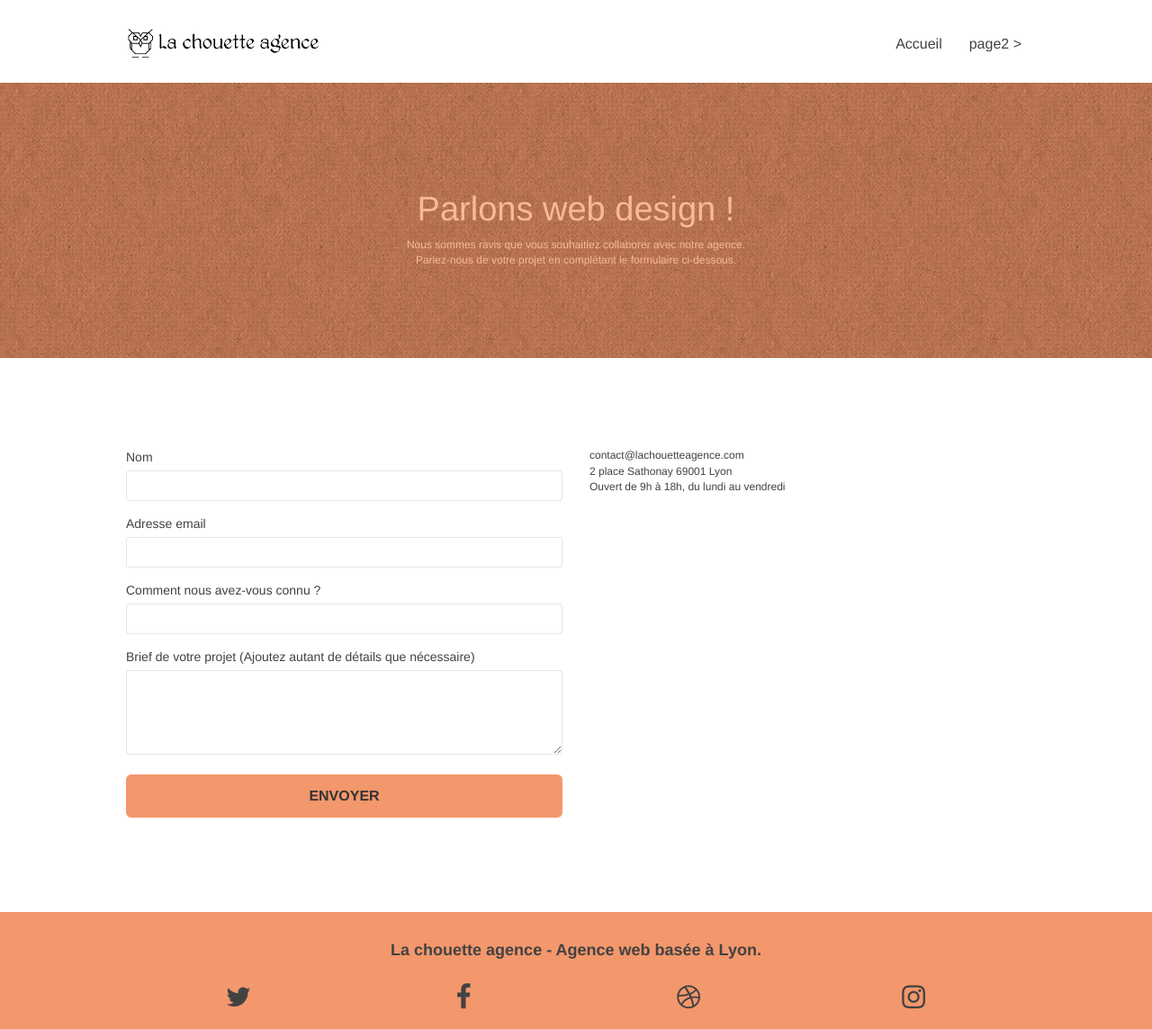
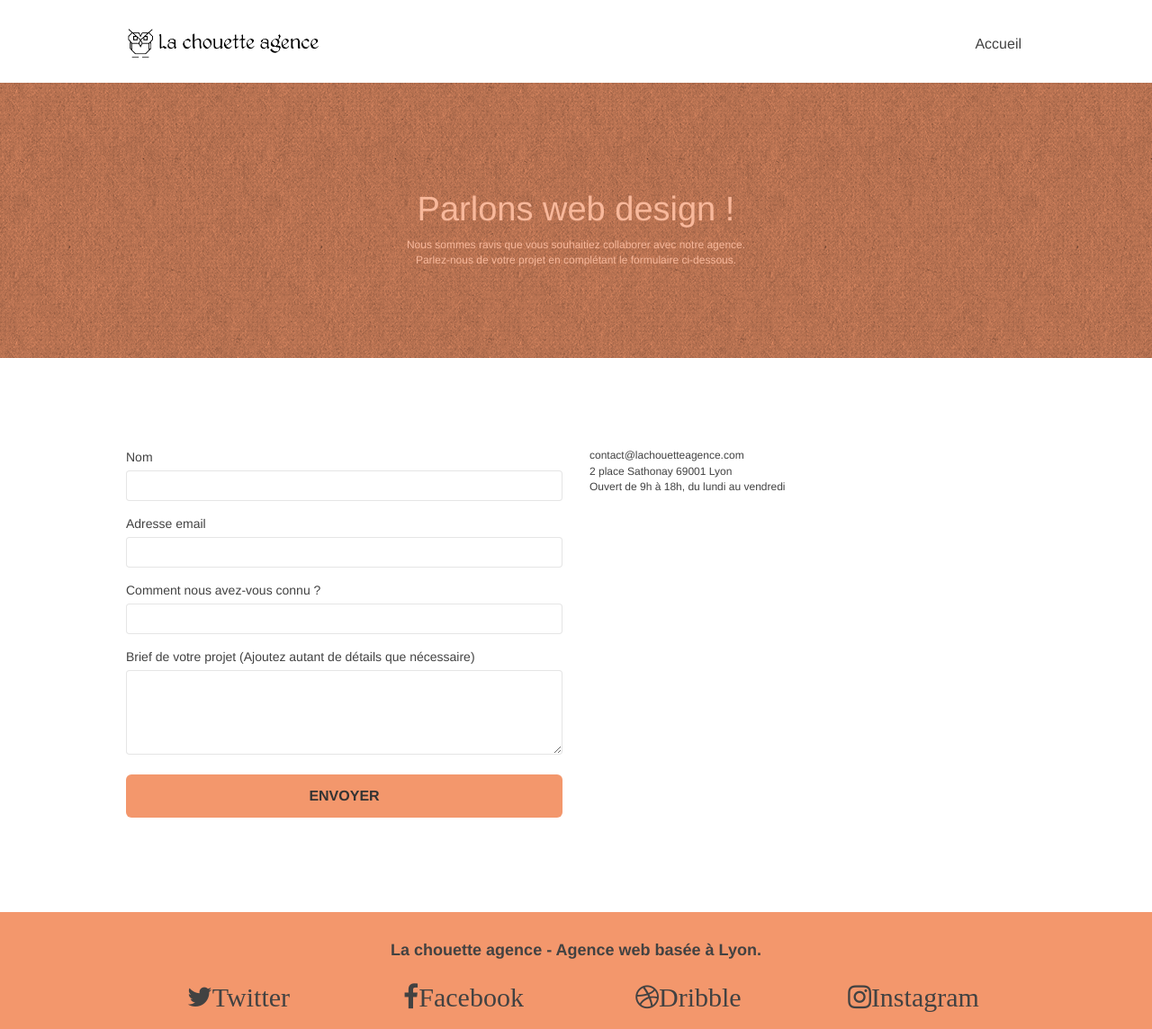
Before and after one commit to Philippe7705/P4-OC_seo, a plain HTML site: page page2.html in a window 1280 px wide. Shown: the whole page at 90% size. Drawn offline with Linux system fonts and the light colour scheme.

Commit message:
Update page2.html

```diff
--- a/page2.html
+++ b/page2.html
@@ -3,7 +3,7 @@
 <head>
     <meta charset="utf-8">
     <meta name="keywords" content="La chouette agence, design site web, web design, agence web design lyon, agence design lyonnaise, agence design web rhône-alpes">
-    <meta name="description" content="Entreprise de Web Design La Chouette Agence basée à Lyon">
+    <meta name="description" content="Contactez La Chouette Agence basée à Lyon">
     <meta name="viewport" content="width=device-width, initial-scale=1.0, viewport-fit=cover">
     <link rel="shortcut icon" type="image/png" href="favicon.jpg">
 
@@ -18,7 +18,7 @@
 	<script src="./js/jquery.touchSwipe.min.js" defer></script>
 	<script src="./js/gmaps.min.js" defer></script>
 
-    <title>La Chouette Agence -Entreprise de Web Design</title>
+    <title>Contact-La Chouette Agence -Entreprise de Web Design</title>
 
 
 <!-- Analytics -->
@@ -44,11 +44,6 @@
 				<ul class="site-navigation nav navbar-nav">
 					<li>
 						<a href="index.html">Accueil</a>
-					</li>
-					<li>
-					</li>
-					<li>
-						<a href="page2.html">page2 &gt;</a>
 					</li>
 				</ul>
 			</div>
@@ -102,7 +97,8 @@
 					<div class="form-group">
 						<label>
 							Brief de votre projet (Ajoutez autant de détails que nécessaire)<br>
-						</label><textarea id="message" class="form-control" rows="4" cols="50" required></textarea>
+						</label>
+						<textarea id="message" class="form-control" rows="4" cols="50" required></textarea>
 					</div>
 					<button class="bloc-button btn btn-lg btn-block cta-hero btn-atomic-tangerine" type="submit">
 						Envoyer
@@ -135,22 +131,22 @@
 				<div class="row row-no-gutters social">
 					<div class="col-sm-3">
 						<div class="text-center">
-							<a class="social" href="index.html"><span class="fa fa-twitter icon-md"></span></a>
+							<a class="social" href="index.html"><span class="fa fa-twitter icon-md">Twitter</span></a>
 						</div>
 					</div>
 					<div class="col-sm-3">
 						<div class="text-center">
-							<a class="social" href="index.html"><span class="fa fa-facebook icon-md"></span></a>
+							<a class="social" href="index.html"><span class="fa fa-facebook icon-md">Facebook</span></a>
 						</div>
 					</div>
 					<div class="col-sm-3">
 						<div class="text-center">
-							<a class="social" href="index.html"><span class="fa fa-dribbble icon-md"></span></a>
+							<a class="social" href="index.html"><span class="fa fa-dribbble icon-md">Dribble</span></a>
 						</div>
 					</div>
 					<div class="col-sm-3">
 						<div class="text-center">
-							<a class="social" href="index.html"><span class="fa fa-instagram icon-md"></span></a>
+							<a class="social" href="index.html"><span class="fa fa-instagram icon-md">Instagram</span></a>
 						</div>
 					</div>
 				</div>
```
